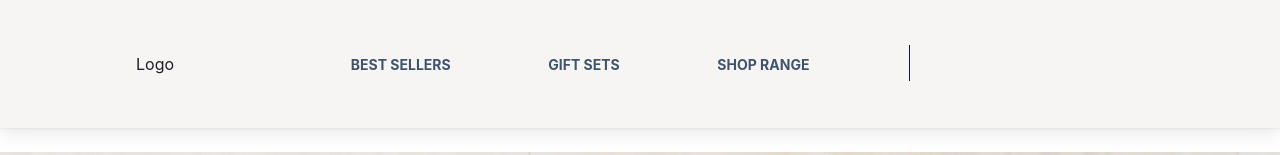
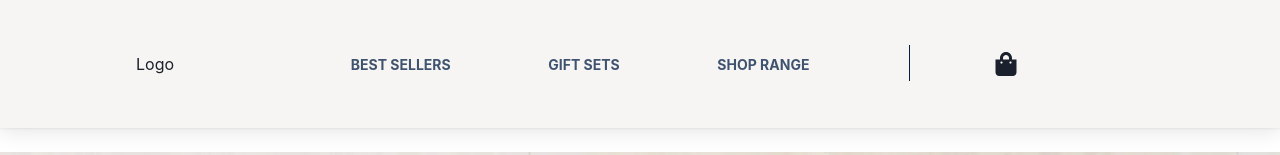
Before and after one commit to salmancz/CAPSTONE-PROJECT, a React (Create React App) app: page / in a window 1280 px wide. Shown: the top 155 px of the page. Built offline with nearby package versions, Linux system fonts and the light colour scheme; grey boxes are pictures that could not be loaded.

Commit message:
modified:   src/components/NavBar.js

```diff
--- a/src/components/NavBar.js
+++ b/src/components/NavBar.js
@@ -110,9 +110,9 @@ const NavBar = () => {
 
                     </ul>
 
-                    {/* <Link to="/cart">
+                    <Link to="/cart">
                         <FaShoppingBag className=' text-2xl text-right ml-10 relative left-24' />
-                    </Link> */}
+                    </Link>
                 </nav >
             </header >
 
```
